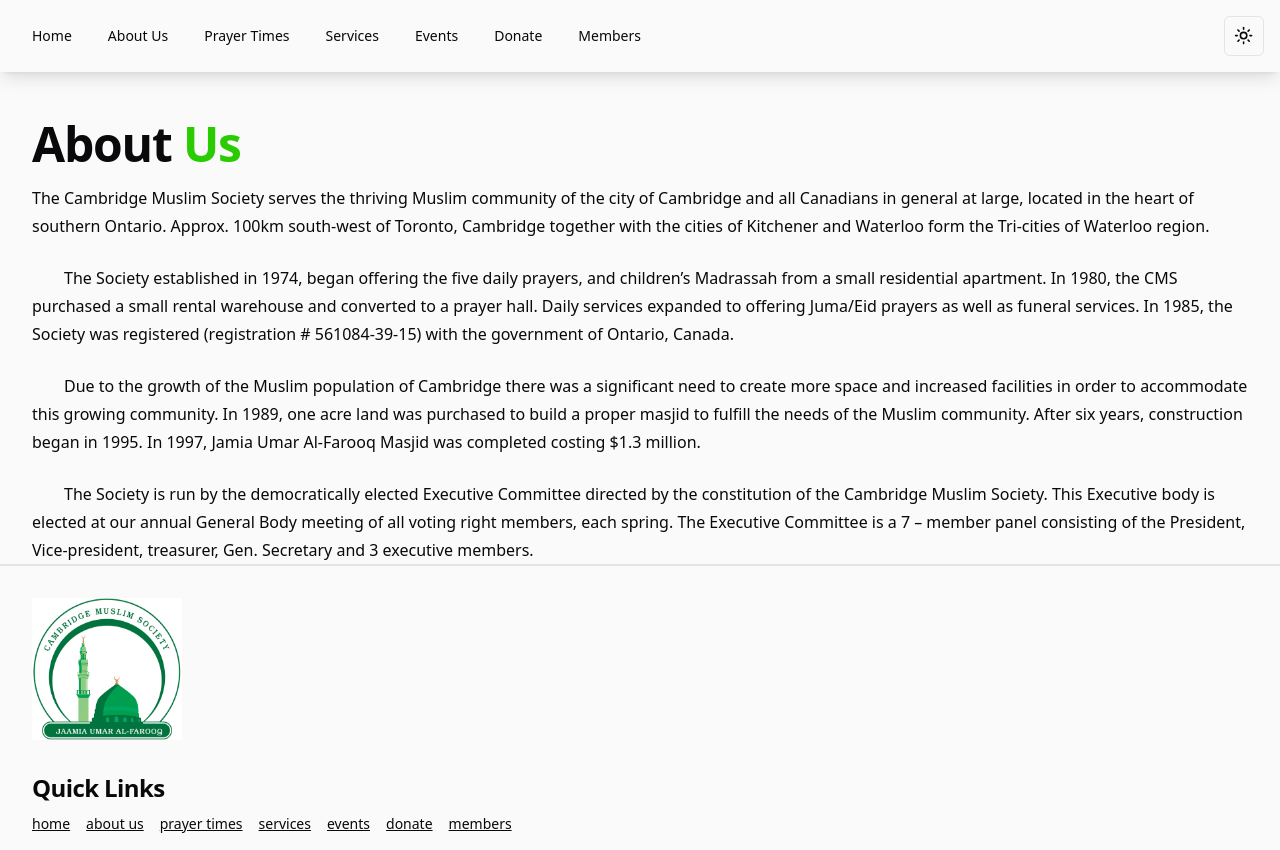
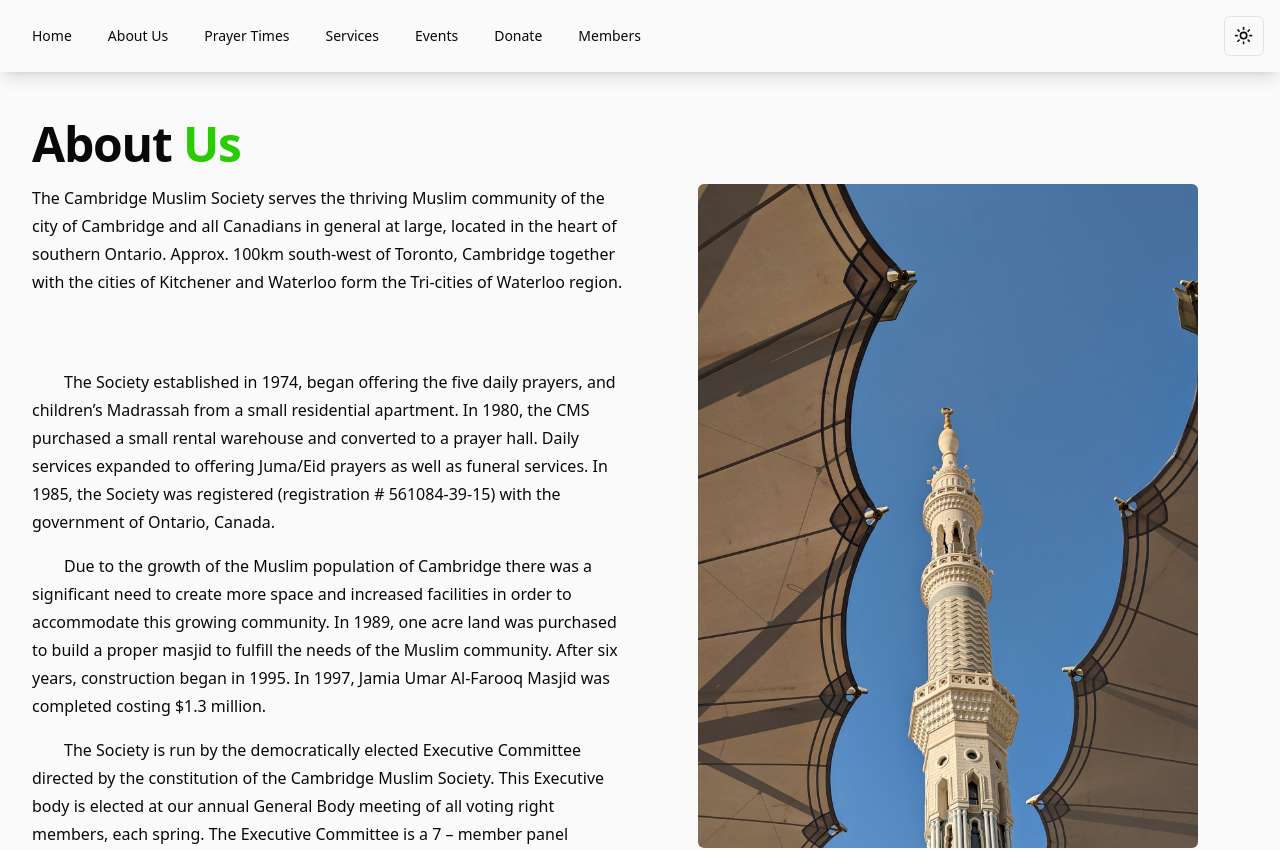
Before and after one commit to mamooji/cms, a Next.js app: page /about in a window 1280 px wide. Shown: the top 850 px of the page. Built offline with nearby package versions, Linux system fonts and the light colour scheme.

Commit message:
fix about page kinda

```diff
--- a/src/app/about/page.tsx
+++ b/src/app/about/page.tsx
@@ -1,18 +1,20 @@
 import React from "react";
+import Image from "next/image";
 const About = () => {
   return (
     <div className="flex flex-col mx-8 pt-8">
       <h1 className="scroll-m-20 py-4 text-5xl  font-extrabold tracking-tight lg:text-5xl">
         About <span className="text-primary">Us</span>
       </h1>
-        <p className="leading-7 ">
+      <div className="grid md:grid-cols-2 md:grid-rows-4 gap-4 md:pb-24 ">
+        <p className="leading-7 col-start-1">
           The Cambridge Muslim Society serves the thriving Muslim community of
           the city of Cambridge and all Canadians in general at large, located
           in the heart of southern Ontario. Approx. 100km south-west of Toronto,
           Cambridge together with the cities of Kitchener and Waterloo form the
           Tri-cities of Waterloo region.
         </p>
-        <p className="leading-7 indent-8 [&:not(:first-child)]:mt-6">
+        <p className="leading-7 indent-8 col-start-1">
           The Society established in 1974, began offering the five daily
           prayers, and children’s Madrassah from a small residential apartment.
           In 1980, the CMS purchased a small rental warehouse and converted to a
@@ -20,7 +22,7 @@
           well as funeral services. In 1985, the Society was registered
           (registration # 561084-39-15) with the government of Ontario, Canada.
         </p>
-        <p className="leading-7 indent-8 [&:not(:first-child)]:mt-6">
+        <p className="leading-7 indent-8 col-start-1">
           Due to the growth of the Muslim population of Cambridge there was a
           significant need to create more space and increased facilities in
           order to accommodate this growing community. In 1989, one acre land
@@ -28,7 +30,7 @@
           Muslim community. After six years, construction began in 1995. In
           1997, Jamia Umar Al-Farooq Masjid was completed costing $1.3 million.
         </p>
-        <p className="leading-7 indent-8 [&:not(:first-child)]:mt-6">
+        <p className="leading-7 indent-8 col-start-1">
           The Society is run by the democratically elected Executive Committee
           directed by the constitution of the Cambridge Muslim Society. This
           Executive body is elected at our annual General Body meeting of all
@@ -36,9 +38,16 @@
           member panel consisting of the President, Vice-president, treasurer,
           Gen. Secretary and 3 executive members.
         </p>
+        <Image
+          src="/images/madina.jpg"
+          alt="Image"
+          className="rounded-md  object-cover md:col-start-2 md:row-start-1 md:row-end-5 mx-auto"
+          width={500}
+          height={500}
+        />
+      </div>
     </div>
   );
-
 };
 
 export default About;
```
Lines whose indentation alone changed are shown as unchanged.
